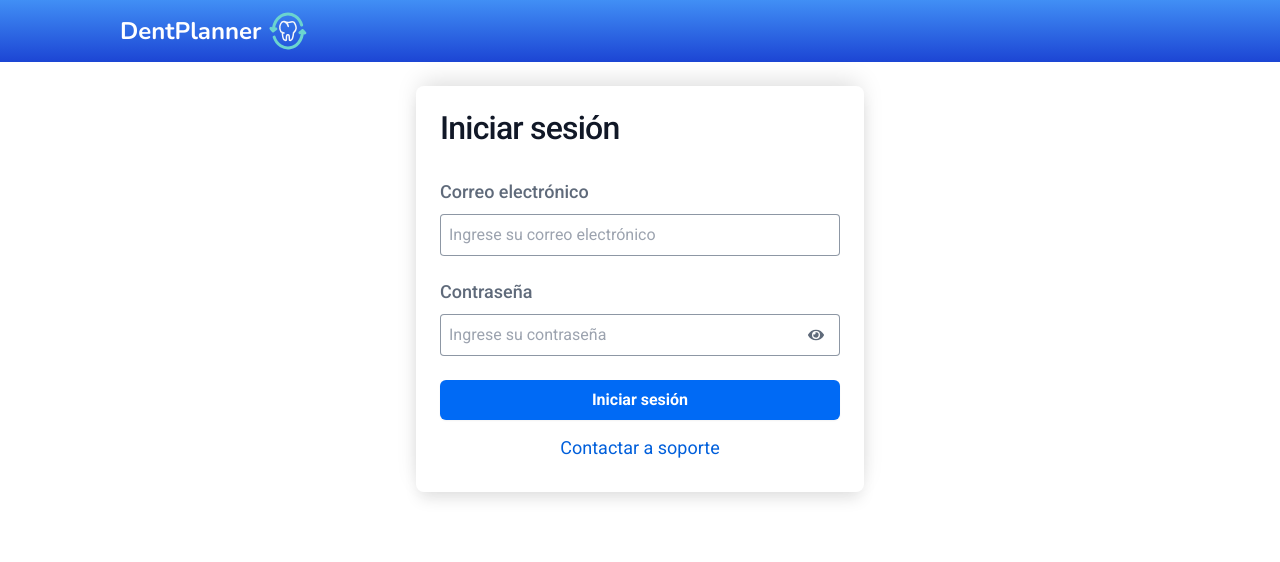
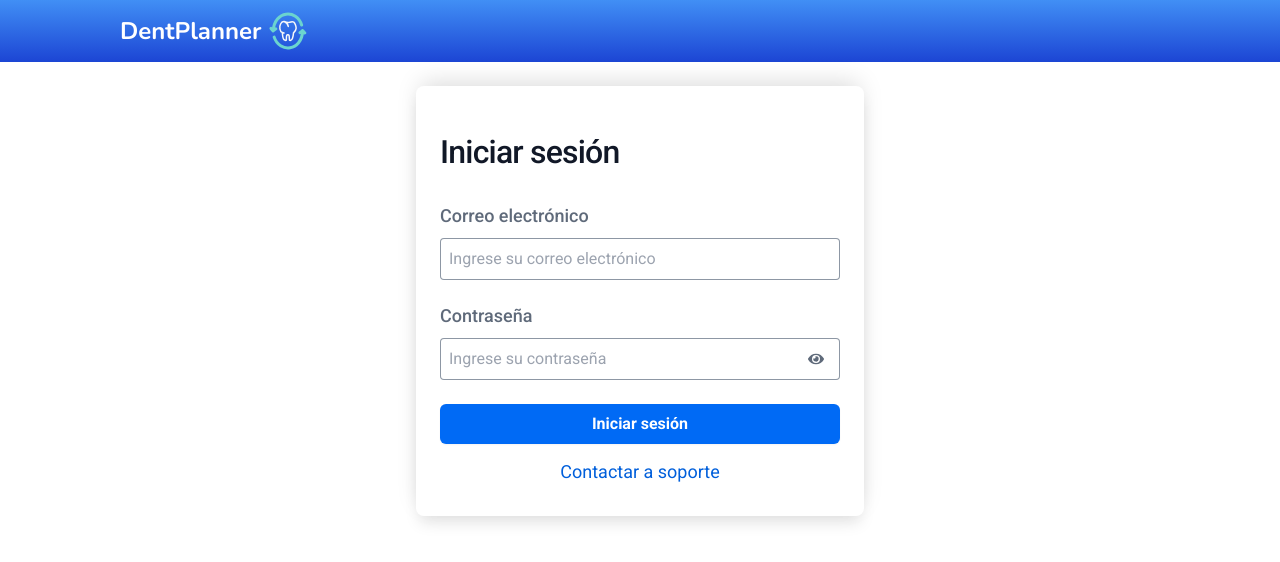
Before and after one commit to FooTalent/team-12, a React (Vite) app in the folder frontend/: page / in a window 1280 px wide. Shown: the top 562 px of the page. Built offline with nearby package versions, Linux system fonts and the light colour scheme.

Commit message:
fix meet daily

```diff
--- a/frontend/src/index.css
+++ b/frontend/src/index.css
@@ -81,7 +81,7 @@ body {
 }
 
 /* aumenta la altura de las celdas del calendario */
-.fc-timegrid-slot-label {
+/* .fc-timegrid-slot-label {
   height: 45px;
   line-height: 30px;
-}
+} */
--- a/frontend/src/sections/Calendar/WeeklyCalendar.jsx
+++ b/frontend/src/sections/Calendar/WeeklyCalendar.jsx
@@ -87,7 +87,7 @@ export default function WeeklyCalendar({
           //dateClick={handleDateClick}
           datesSet={handleDatesSet}
           //CONFIGURACION PARA LAS CELDAS
-          slotDuration="00:15:00"
+          slotDuration="00:30:00"
           slotMinTime="08:00:00"
           slotMaxTime="21:00:00"
           allDaySlot={false}
--- a/frontend/src/sections/Login/LoginSesion.jsx
+++ b/frontend/src/sections/Login/LoginSesion.jsx
@@ -22,7 +22,7 @@ const LoginSesion = () => {
   return (
     <>
       <div className="flex min-h-full flex-col justify-center px-6 py-6 lg:px-8">
-        <CardWhite className="sm:mx-auto sm:w-full sm:max-w-md p-6 rounded-lg gap-[34px]">
+        <CardWhite className="sm:mx-auto sm:w-full sm:max-w-md px-6 pt-12 pb-6 rounded-lg gap-[34px]">
           <div className="sm:w-full">
             <h2 className="text-start text-[32px] font-medium leading-9 tracking-tight text-gray-900">
               Iniciar sesión
```
